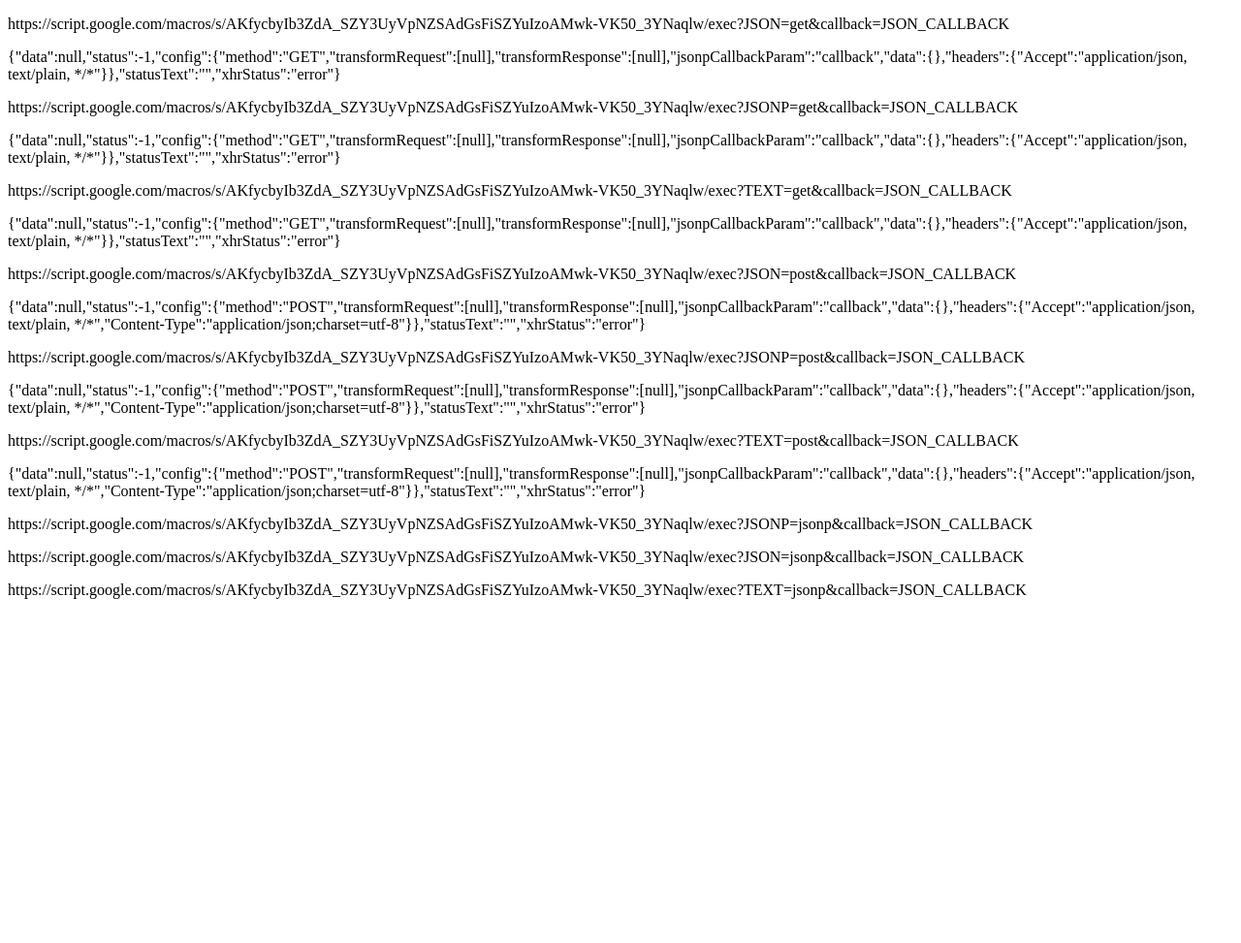
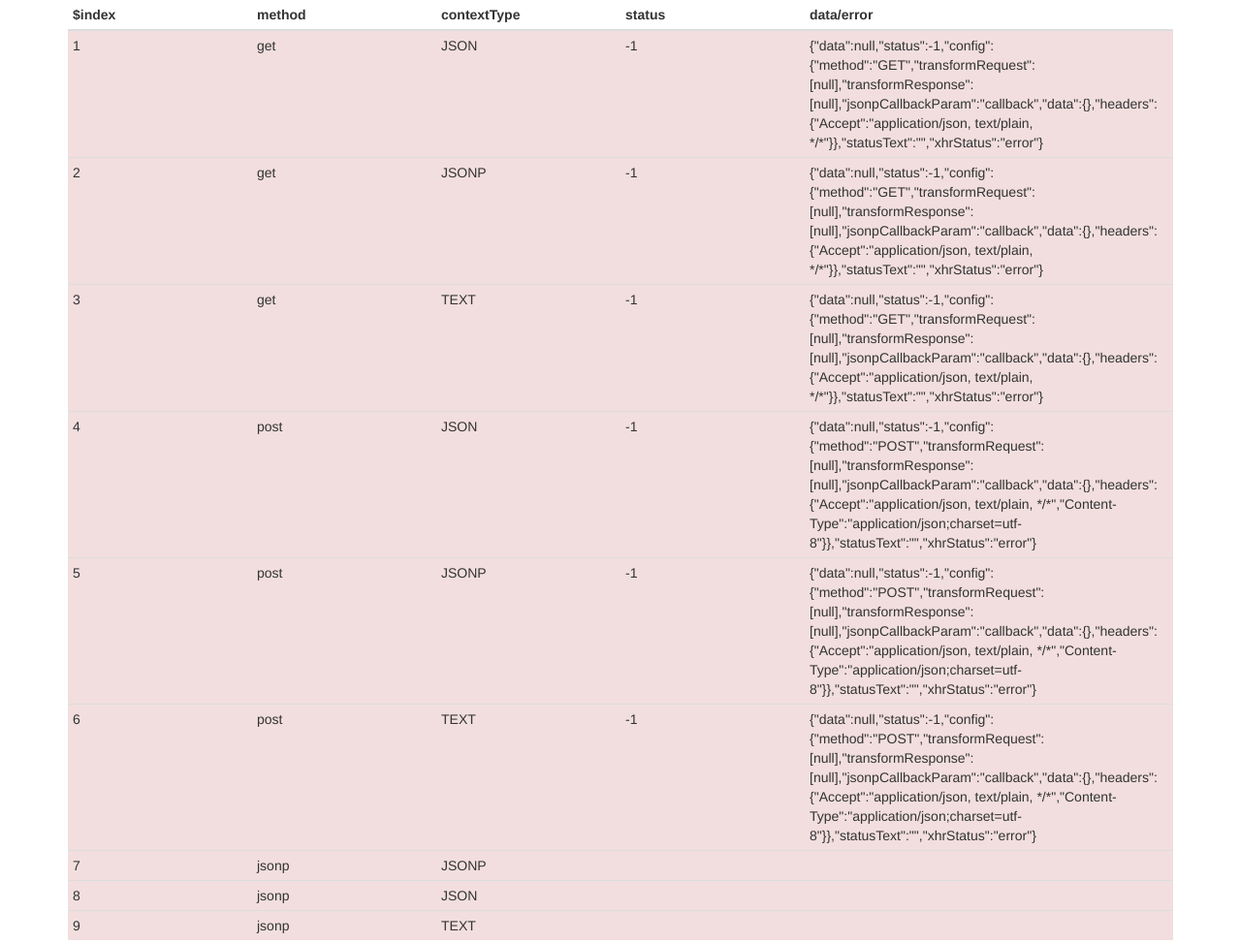
Before and after one commit to alexanderivanovdev/gscorstest, a plain HTML site: page index.html in a window 1280 px wide. Shown: the whole page at 97% size. Before the commit the page ends 800 px from the top, so only its background shows below. Drawn offline with nearby package versions, Linux system fonts and the light colour scheme; no server answers.

Commit message:
Update index.html

```diff
--- a/index.html
+++ b/index.html
@@ -1,22 +1,28 @@
 <!DOCTYPE html>
 <html>
     <head>
-        <title></title>
-        <style type="text/css">
-                        .err {
-                        color: red
-                        }
-                        .success {
-                        color: green
-                        }
-        </style>
+        <title>GS CORS TEST</title>
+        <link rel="stylesheet" href="https://maxcdn.bootstrapcdn.com/bootstrap/3.3.5/css/bootstrap.min.css">
+        <link rel="stylesheet" href="https://maxcdn.bootstrapcdn.com/bootstrap/3.3.5/css/bootstrap-theme.min.css">
         <script src="https://ajax.googleapis.com/ajax/libs/angularjs/1.3.15/angular.min.js"></script>
     </head>
     <body ng-app="app">
-        <div ng-controller="doCtrl">
-            <div ng-controller="reqCtrl" ng-repeat="req in reqs">
-                <p ng-bind="url"></p>
-                <p ng-bind="data" ng-class="class"></p>
+        <div class="container">
+            <div ng-controller="doCtrl">
+                <div class="table-responsive">
+                    <table class="table table-hover table-condensed table-striped">
+                        <thead>
+                            <th>$index</th><th>method</th><th>contextType</th><th>status</th><th>data/error</th>
+                        </thead>
+                        <tr ng-controller="reqCtrl" ng-repeat="req in reqs" ng-class="class">
+                            <td class="col-md-2">{{$index + 1}}</td>
+                            <td class="col-md-2">{{req.type}}</td>
+                            <td class="col-md-2">{{req.p}}</td>
+                            <td class="col-md-2">{{data.status}}</td>
+                            <td>{{data}}</td>
+                        </tr>
+                    </table>
+                </div>
             </div>
         </div>
         <script src="app.js"></script>
```
